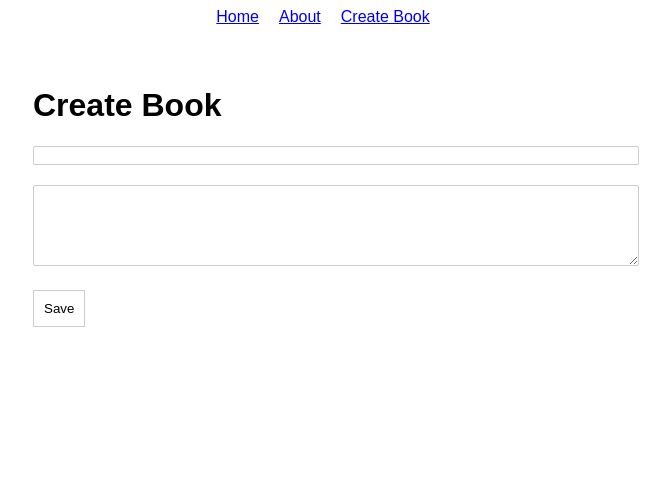
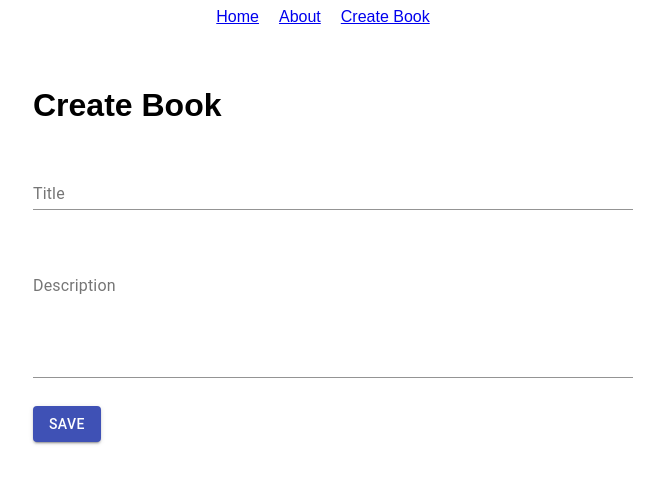
Before and after one commit to alexeyb1t/react-workshop-examples, a React (Create React App) app: page /book-create in a window 1280 px wide. Shown: the top 484 px of the page, without its empty margins (307-977 px from the left). Built offline with nearby package versions, Linux system fonts and the light colour scheme; the HTML template or start-up script is replaced by a standard one.

Commit message:
Material UI example.

```diff
--- a/package.json
+++ b/package.json
@@ -3,6 +3,7 @@
   "version": "0.1.0",
   "private": true,
   "dependencies": {
+    "@material-ui/core": "4.3.0",
     "react": "^16.8.6",
     "react-dom": "^16.8.6",
     "react-scripts": "3.0.1",
--- a/src/book-create/book-create.css
+++ b/src/book-create/book-create.css
@@ -5,6 +5,10 @@
 
 .field-container {
     margin-top: 20px;
+}
+
+.full-width {
+    width: 100%;
 }
 
 .book-field {
--- a/src/book-create/book-create.js
+++ b/src/book-create/book-create.js
@@ -1,5 +1,7 @@
 import React from 'react';
 import {Component} from 'react';
+import TextField from '@material-ui/core/TextField';
+import Button from '@material-ui/core/Button';
 import './book-create.css';
 
 export class BookCreate extends Component {
@@ -12,14 +14,6 @@ export class BookCreate extends Component {
     };
   }
 
-  // Example 1: simplified
-  onTitleChange = event => {
-    this.setState({
-      title: event.target.value
-    });
-  };
-
-  // Example 2: more generic
   handleChange = fieldName => {
     return event => {
       this.setState({
@@ -39,23 +33,31 @@ export class BookCreate extends Component {
           <h1 className='create-book__title'>Create Book</h1>
 
           <div className='field-container'>
-            <input
-              className='book-field'
-              type="text"
+            <TextField
+              label="Title"
               value={this.state.title}
-              onChange={this.onTitleChange}/>
+              fullWidth={true}
+              onChange={this.handleChange('title')}
+              margin="normal"
+            />
           </div>
 
           <div className='field-container'>
-            <textarea
-              className='book-field'
+            <TextField
+              label="Description"
+              fullWidth={true}
+              value={this.state.description}
               rows={5}
-              value={this.state.description}
-              onChange={this.handleChange('description')}/>
+              multiline
+              onChange={this.handleChange('description')}
+              margin="normal"
+            />
           </div>
 
           <div className='field-container'>
-            <button className='save-button' type='button' onClick={this.onSave}>Save</button>
+            <Button onClick={this.onSave} color="primary" variant="contained">
+              Save
+            </Button>
           </div>
         </form>
       </div>
```
Also changed, not shown: 1 other file (tests, documents, lock files or other folders).
